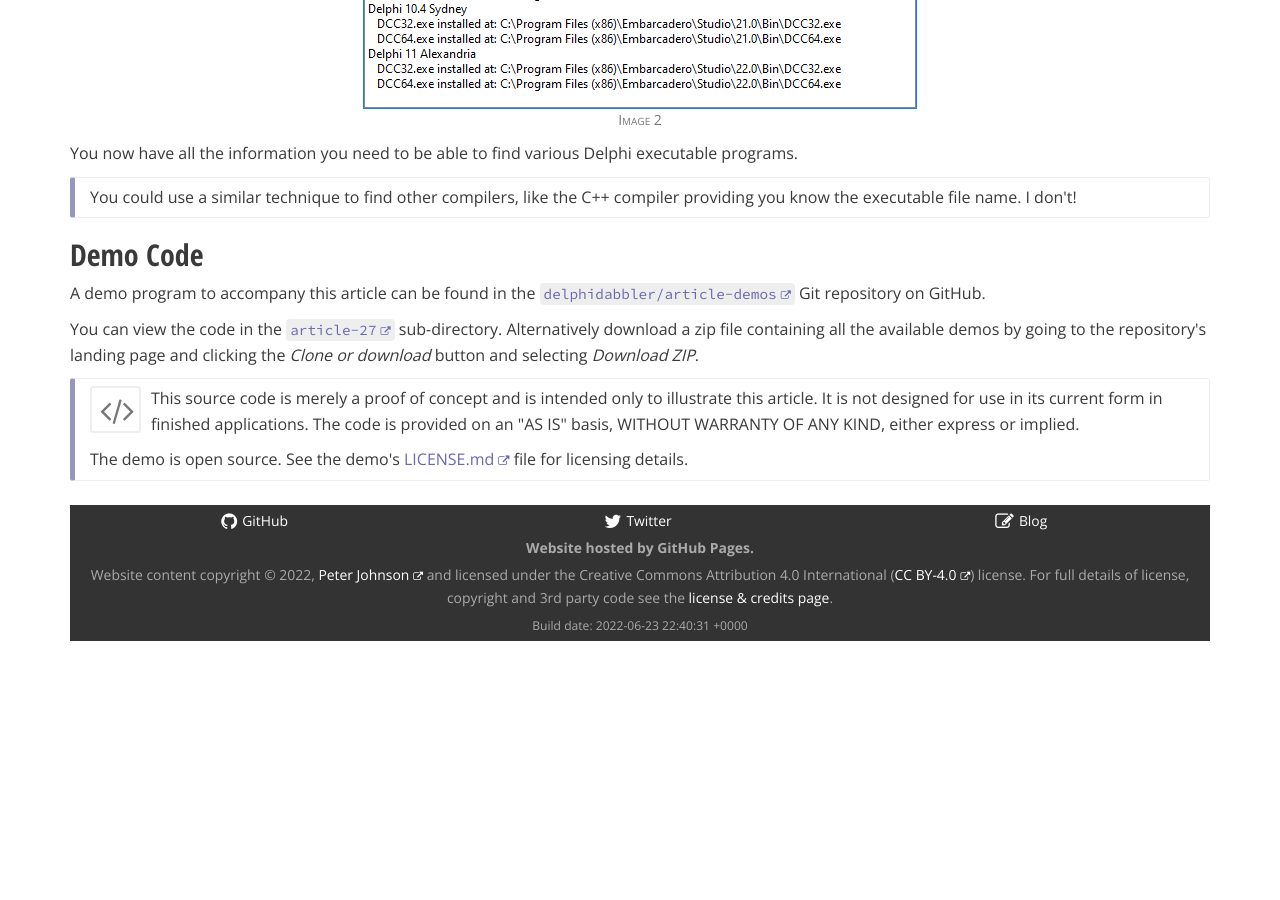
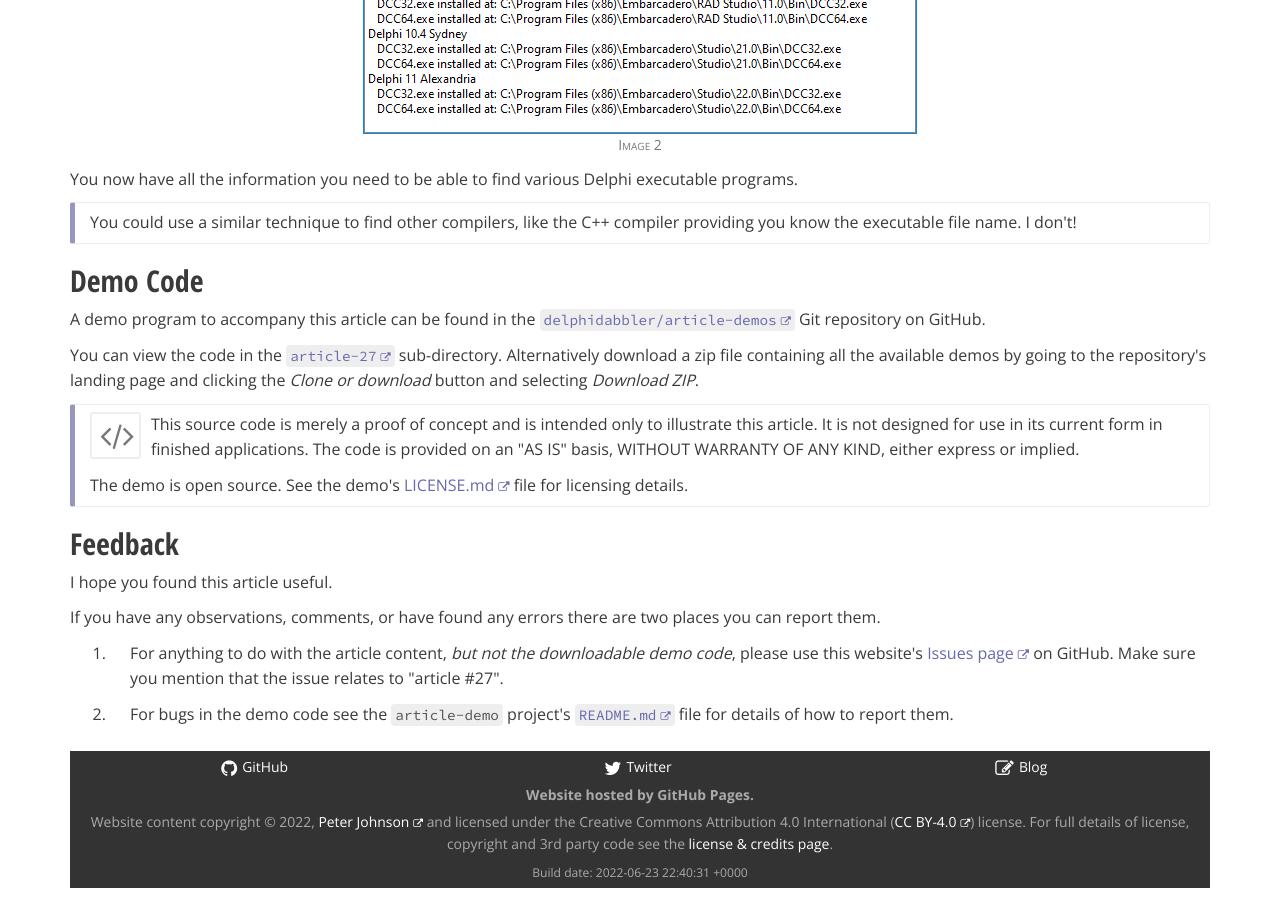
Before and after one commit to delphidabbler/delphidabbler.github.io, a Jekyll site: the page built from _articles/article-27.html, in a window 1280 px wide and 900 px high, scrolled down 6844 px. Built offline with Jekyll 4.4.1, drawn with Linux system fonts in a browser that asks for light colours; nearby versions of some CDN libraries; comment, search, counter and statistics services are not loaded; before the commit the page ends 7497 px from its top, so only the background shows below that.

Commit message:
Update article-27.html

```diff
--- a/_articles/article-27.html
+++ b/_articles/article-27.html
@@ -32,6 +32,7 @@
                 <li>
                     <a href="#demo">Demo Code</a>
                 </li>
+		<li><a href="#feedback">Feedback</a></li>
             </ul>
         </div>
     </nav>
@@ -810,3 +811,21 @@
     </div>
 
 </section>
+
+<section id="feedback">
+
+  <h2>Feedback</h2>
+
+  <p>I hope you found this article useful.</p>
+
+  <p>If you have any observations, comments, or have found any errors there are two places you can report them.</p>
+
+  <ol class="wide">
+
+    <li>For anything to do with the article content, <em>but not the downloadable demo code</em>, please use this website's <a href="https://github.com/delphidabbler/delphidabbler.github.io/issues">Issues page</a> on GitHub. Make sure you mention that the issue relates to &quot;article #27&quot;.</li>
+
+    <li>For bugs in the demo code see the <code>article-demo</code> project's <code><a href="https://github.com/delphidabbler/article-demos/blob/master/README.md#bug-reports">README.md</a></code> file for details of how to report them.</li>
+
+  </ol>
+
+</section>
```
